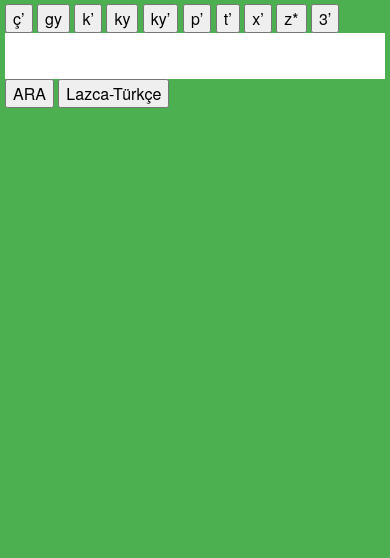
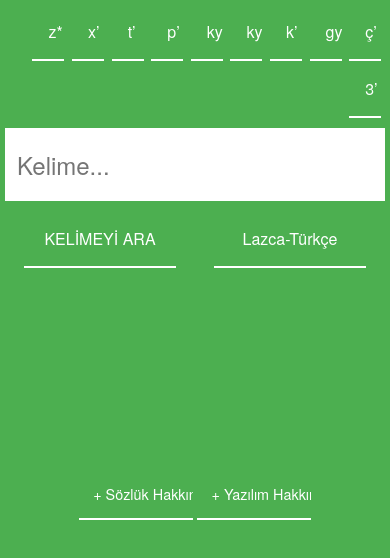
Before and after one commit to aytacyildiz/lazcasozluk, a plain HTML site: page cordova/www/index.html in a window 390 px wide. Drawn offline with Linux system fonts and the light colour scheme; some packages are replaced by stand-ins of ours; no server answers.

Commit message:
new UI design

```diff
--- a/cordova/www/css/index.css
+++ b/cordova/www/css/index.css
@@ -18,7 +18,7 @@
  */
 
 html {
-    background-color:#4CAF50;
+    background-color: #4CAF50;
 }
 
 body {
@@ -34,13 +34,34 @@ body {
     margin: 0 auto;
 }
 
+.letter{
+    margin: 0 1% 0 1%;
+    width: 8%;
+    display: block;
+    float: right;
+    box-sizing: border-box;
+}
+
 #search{
+    font-size: 1.5em;
+    border: 0;
+    margin: 10px 0 10px 0;
+    padding: 0.8em 0.5em;
     width: 100%;
+    display: block;
     box-sizing: border-box;
-    padding: 0.5em;
+}
+
+.searchBar{
+    margin-bottom: 10px;
+}
+
+.searchBarButton{
+    margin: 0 5%;
+    width: 40%;
     display: block;
-    font-size: 1.2em;
-    border: 0;
+    float: left;
+    box-sizing: border-box;
 }
 
 #definition{
@@ -59,8 +80,38 @@ body {
     margin-bottom: 2pt;
 }
 
-.bar input{
+#bottom{
+    margin: 200px 0 0 0;
+}
+
+#bottomButtons{
+    text-align: center;
+}
+
+.infoButton{
+    font-size: 0.9em;
     display: inline-block;
+    width: 30%;
+}
+
+#dinfo, #sinfo{
+    background: white;
+    margin: 0;
+    padding: 10px 8px;
+    display: none;
+}
+
+.button{
+    padding: 1em;
+    border: 0;
+    border-bottom: 2px solid white;
+    color: white;
+    background-color: rgba(0,0,0,0);
+}
+
+.button:active{
+    background-color: white;
+    color: black;
 }
 
 * {
--- a/cordova/www/index.html
+++ b/cordova/www/index.html
@@ -39,30 +39,39 @@
     </head>
     <body>
         <div class="app">
-            <div>
+            <div id="head">
                 <!-- Support for datalist http://caniuse.com/#feat=datalist -->
-                <div class="bar">
-                    <div id="letterButtons">
-                        <input class="letter" type="button" value="ç’">
-                        <input class="letter" type="button" value="gy">
-                        <input class="letter" type="button" value="k’">
-                        <input class="letter" type="button" value="ky">
-                        <input class="letter" type="button" value="ky’">
-                        <input class="letter" type="button" value="p’">
-                        <input class="letter" type="button" value="t’">
-                        <input class="letter" type="button" value="x’">
-                        <input class="letter" type="button" value="z*">
-                        <input class="letter" type="button" value="3’">
-                    </div>
+                <div id="letterBar">
+                    <input class="letter button" type="button" value="ç’">
+                    <input class="letter button" type="button" value="gy">
+                    <input class="letter button" type="button" value="k’">
+                    <input class="letter button" type="button" value="ky">
+                    <input class="letter button" type="button" value="ky’">
+                    <input class="letter button" type="button" value="p’">
+                    <input class="letter button" type="button" value="t’">
+                    <input class="letter button" type="button" value="x’">
+                    <input class="letter button" type="button" value="z*">
+                    <input class="letter button" type="button" value="3’">
+                    <div style="clear:both;"></div>
                 </div>
-                <input id="search" list="words">
+                <input id="search" list="words" placeholder="Kelime...">
                 <datalist id="words"></datalist>
-                <div class="bar">
-                    <input id="searchButton" type="button" value="ARA">
-                    <input id="switcher" type="button" value="Lazca-Türkçe">
+                <div class="searchBar">
+                    <input id="searchButton" class="searchBarButton button" type="button" value="KELİMEYİ ARA">
+                    <input id="switcher" class="searchBarButton button" type="button" value="Lazca-Türkçe">
+                    <div style="clear:both;"></div>
                 </div>
             </div>
             <div id="definition"></div>
+            <div id="bottom">
+                <div id="bottomButtons">
+                    <input id="dinfoButton" class="infoButton button" type="button" value="+ Sözlük Hakkında Bilgi">
+                    <input id="sinfoButton" class="infoButton button" type="button" value="+ Yazılım Hakkında Bilgi">
+                    <div style="clear:both;"></div>
+                </div>
+                <div id="dinfo"></div>
+                <div id="sinfo"></div>
+            </div>
         </div>
         <script type="text/javascript" src="cordova.js"></script>
         <script type="text/javascript" src="js/index.js"></script>
--- a/cordova/www/js/index.js
+++ b/cordova/www/js/index.js
@@ -57,13 +57,15 @@ function mainFunction (){
         e.preventDefault();
         // find the index
         searchText = searchInput.value;
-        if(lwords !== null && switcherButton.value=="Lazca-Türkçe"){
+        if(searchText==="") return;
+        else if(lwords !== null && switcherButton.value=="Lazca-Türkçe"){
             for (var i = 0; i < lwordsCount - 1; i++) { // -1 for "END"
                 if(searchText == lwords.wordlist[i]){
                     makeHTTPRequest("../data/Lazca_"+i+".html",displayDefinition);
                     return;
                 }
             }
+            deepSearch(searchText,true);
         }
         else if(twords !== null && switcherButton.value=="Türkçe-Lazca"){
             for (var j = 0; j < twordsCount - 1; j++) { // -1 for "END"
@@ -72,10 +74,10 @@ function mainFunction (){
                     return;
                 }
             }
+            deepSearch(searchText,false);
         }
-        displayDefinition("Sonuç bulunamadi... :(");
     });
-    document.getElementById("letterButtons").addEventListener("click", function(e){
+    document.getElementById("letterBar").addEventListener("click", function(e){
         searchInput.value += e.target.value;
     });
     switcherButton.addEventListener("click", function(e){
@@ -123,7 +125,17 @@ function mainFunction (){
     }
     function displayDefinition(responseText){
         definition.setAttribute("style", "display:block;");
+        // flush
+        while(definition.firstChild){
+            definition.removeChild(definition.firstChild);
+        }
+        // insert
         definition.innerHTML = responseText;
+    }
+    function displayMDefinition(responseText){
+        definition.setAttribute("style", "display:block;");
+        // insert
+        definition.innerHTML += responseText + "<br>";
     }
     function makeHTTPRequest(URL, handler){
         // https://developer.mozilla.org/en-US/docs/AJAX/Getting_Started
@@ -146,4 +158,24 @@ function mainFunction (){
             }
         }
     }
+    function deepSearch(stext,language){
+        // language true: Lazca false: Turkce
+        console.log('deep search: '+stext);
+        stext = stext.trim();
+        var swords = (language) ? lwords : twords;
+        var scounter = (language) ? lwordsCount : twordsCount;
+        var re = new RegExp("\(^"+stext+"| "+stext+")","gi");
+        console.log(re.toString());
+        for (var i = 0; i < scounter; i++) {
+            if(re.test(swords.wordlist[i])){
+                if(language) makeHTTPRequest("../data/Lazca_"+i+".html",displayMDefinition);
+                else makeHTTPRequest("../data/Turkce_"+i+".html",displayMDefinition);
+                return;
+            }
+        }
+        displayDefinition("Bulunamadı... :(");
+    }
+    function mastarEki(){
+
+    }
 }
```
